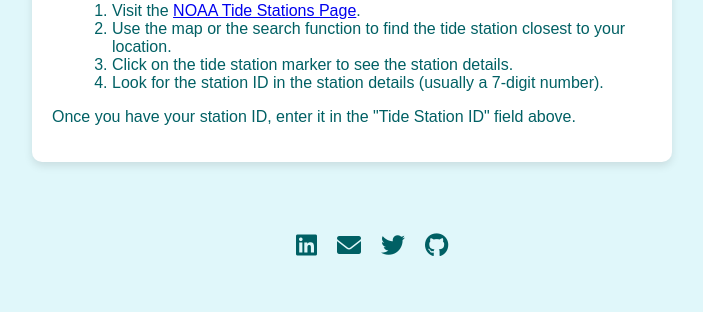
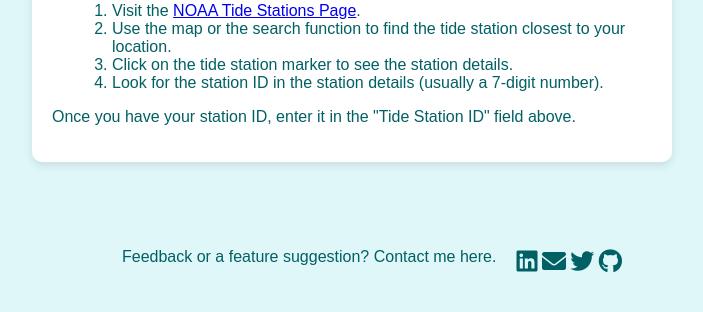
Before and after one commit to matt-the-ogre/tide-calendar-site, a Flask app: page / in a window 1280 px wide. Shown: the part 530-842 px from the top of the page, without its empty margins (288-991 px from the left). Before the commit the page ends 786 px from the top, so only its background shows below. Run offline with Flask 3, Linux system fonts and the light colour scheme.

Commit message:
added call to action for feedback or suggestions in the footer

```diff
--- a/app/templates/index.html
+++ b/app/templates/index.html
@@ -107,10 +107,13 @@
 
     <footer>
         <div class="social-icons">
+            <p>Feedback or a feature suggestion? Contact me here.</p>
+            <p>
             <a href="https://linkedin.com/in/mattman" target="_blank"><i class="fab fa-linkedin"></i></a>
             <a id="email-link" href="#"><i class="fas fa-envelope"></i></a>
             <a href="https://x.com/mattmanuel" target="_blank"><i class="fab fa-twitter"></i></a>
             <a href="https://github.com/matt-the-ogre/tide-calendar-site/" target="_blank"><i class="fab fa-github"></i></a>
+            </p>
         </div>
     </footer>
 
```
